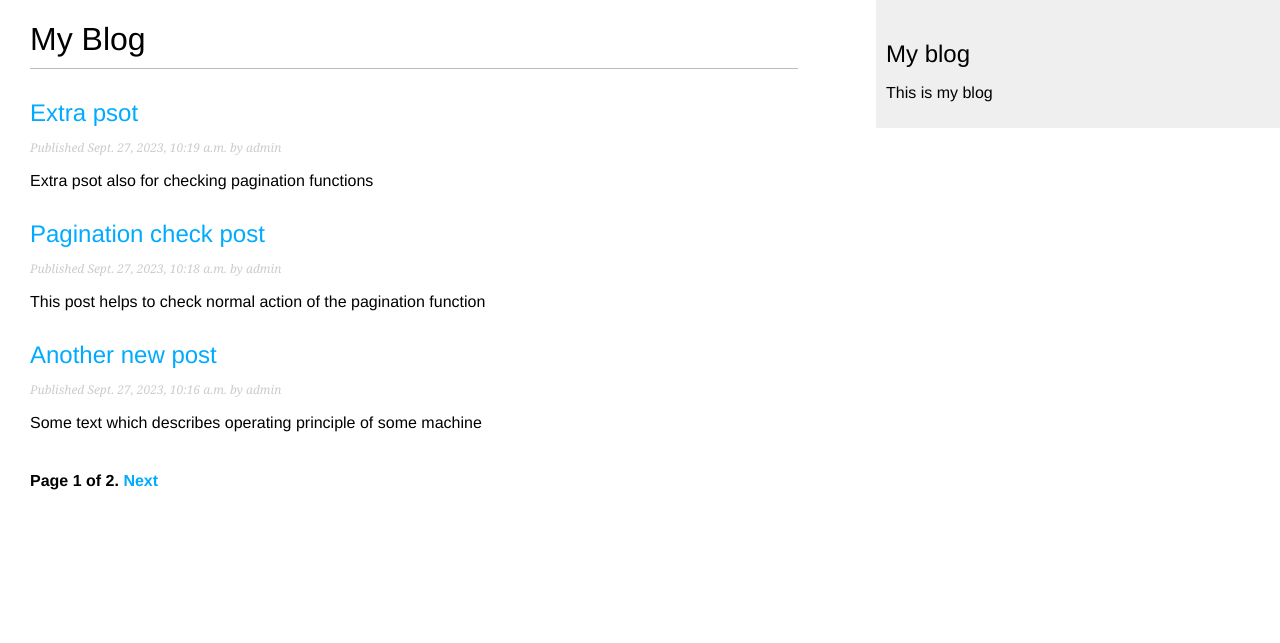
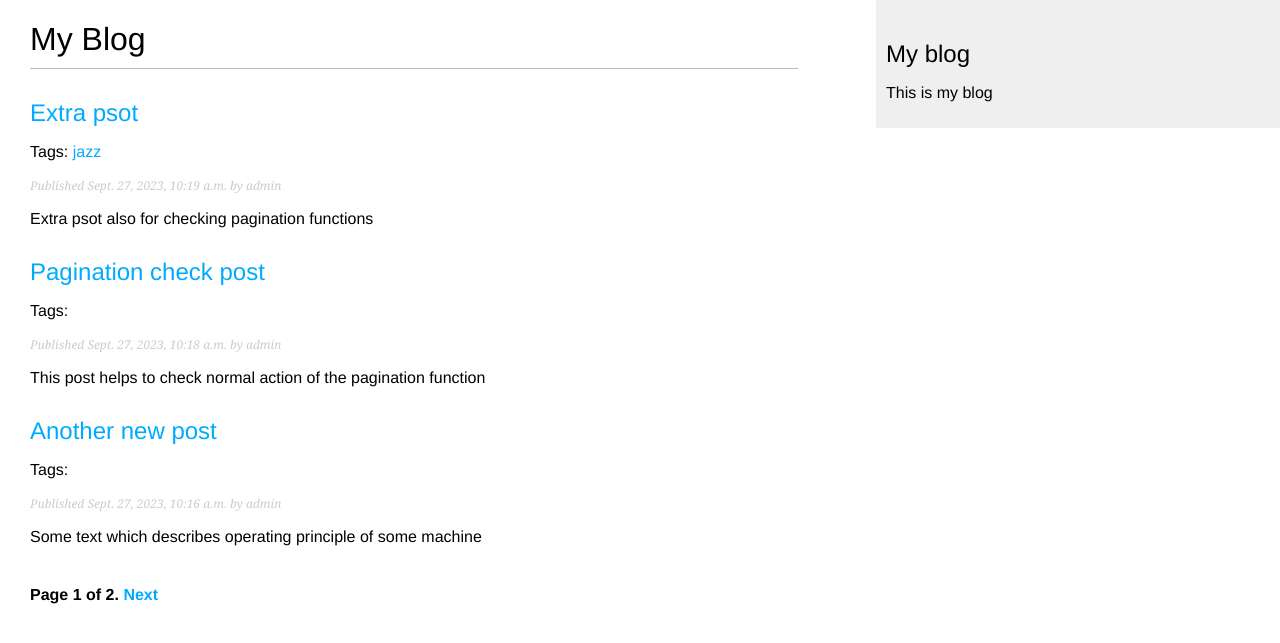
Before and after one commit to yragannaya-shyka/DjangoBook, a Django app: page /blog/ in a window 1280 px wide. Shown: the top 643 px of the page. Run offline with Django 4.2, Linux system fonts and the light colour scheme; data comes from the database, SQL or seed files in the repository; both versions use the stored data as it was after the commit; parts of the project's set-up code (start-up, migrations or seed data) failed here and were passed over.

Commit message:
tag system added

```diff
--- a/mysite/blog/models.py
+++ b/mysite/blog/models.py
@@ -2,6 +2,7 @@ from django.db import models
 from django.utils import timezone
 from django.contrib.auth.models import User
 from django.urls import reverse
+from taggit.managers import TaggableManager
 # Create your models here.
 
 
@@ -33,6 +34,8 @@ class Post(models.Model):
 
     objects = models.Manager()
     published = PublishedManager()
+
+    tags = TaggableManager()
 
     class Meta:
         ordering = ['-publish']
--- a/mysite/blog/templates/blog/post/list.html
+++ b/mysite/blog/templates/blog/post/list.html
@@ -4,16 +4,28 @@
 
 {% block content%}
     <h1>My Blog</h1>
+    {% if tag %}
+        <h2>Posts tagget with "{{ tag.name }}"</h2>
+    {% endif %}
     {% for post in posts%}
         <h2>
             <a href={{ post.get_absolute_url}}>
                 {{post.title}}
             </a>
         </h2>
+        <p class "tags">
+            Tags:
+            {% for tag in post.tags.all %}
+            <a href="{% url "blog:post_list_by_tag" tag.slug %}">
+                {{ tag.name }}
+            </a>
+            {% if not forloop.last %}, {% endif %}
+            {% endfor %}
+        </p>
         <p class='date'>
             Published {{ post.publish }} by {{ post.author }}
         </p>
         {{post.body|truncatewords:30|linebreaks}}
     {% endfor %}
-    {% include "pagination.html" with page=page_obj %}
+    {% include "pagination.html" with page=posts %}
 {% endblock %}
--- a/mysite/blog/urls.py
+++ b/mysite/blog/urls.py
@@ -4,8 +4,10 @@ from . import views
 app_name = 'blog'
 
 urlpatterns = [
-    # path('', views.post_list, name='post_list'),
-    path('', views.PostListView.as_view(), name='post_list'),
+    path('', views.post_list, name='post_list'),
+    path('tag/<slug:tag_slug>/',
+         views.post_list, name='post_list_by_tag'),
+    #     path('', views.PostListView.as_view(), name='post_list'),
     path('<int:year>/<int:month>/<int:day>/<slug:post>/',
          views.post_detail,
          name='post_detail'),
--- a/mysite/blog/views.py
+++ b/mysite/blog/views.py
@@ -1,3 +1,4 @@
+from django.db.models import Count
 from django.shortcuts import render, get_object_or_404
 from .models import Post, Comment
 from django.views.generic import ListView
@@ -5,6 +6,7 @@ from django.core.paginator import Paginator, EmptyPage, PageNotAnInteger
 from .forms import EmailPostForm, CommentForm
 from django.core.mail import send_mail
 from django.views.decorators.http import require_POST
+from taggit.models import Tag
 # Create your views here.
 
 
@@ -59,8 +61,12 @@ class PostListView(ListView):
     template_name = 'blog/post/list.html'
 
 
-def post_list(request):
+def post_list(request, tag_slug=None):
     post_list = Post.published.all()
+    tag = None
+    if tag_slug:
+        tag = get_object_or_404(Tag, slug=tag_slug)
+        post_list = post_list.filter(tags__in=[tag])
     paginator = Paginator(post_list, 3)
     page_number = request.GET.get('page', 1)
     try:
@@ -71,7 +77,8 @@ def post_list(request):
         posts = paginator.page(paginator.num_pages)
     return render(request,
                   'blog/post/list.html',
-                  {'posts': posts})
+                  {'posts': posts,
+                   'tag': tag})
 
 
 def post_detail(request, year, month, day, post):
@@ -83,8 +90,16 @@ def post_detail(request, year, month, day, post):
                              publish__day=day)
     comments = post.comments.filter(active=True)
     form = CommentForm()
+
+    post_tags_ids = post.tags.values_list('id', flat=True)
+    similar_posts = Post.published.filter(tags__in=post_tags_ids)\
+        .exclude(id=post.id)
+    similar_posts = similar_posts.annotate(same_tags=Count('tags'))\
+        .order_by('-same_tags', '-publish')[:4]
+
     return render(request,
                   'blog/post/detail.html',
                   {'post': post,
                    'comments': comments,
-                   'form': form})
+                   'form': form,
+                   'similar_posts': similar_posts})
--- a/mysite/mysite/settings.py
+++ b/mysite/mysite/settings.py
@@ -38,6 +38,7 @@ INSTALLED_APPS = [
     'django.contrib.messages',
     'django.contrib.staticfiles',
     'blog.apps.BlogConfig',
+    'taggit',
 ]
 
 MIDDLEWARE = [
```
Also changed, not shown: mysite/blog/templates/blog/post/detail.html (+10 -0 lines), mysite/blog/migrations/0004_post_tags.py (added), mysite/db.sqlite3.
